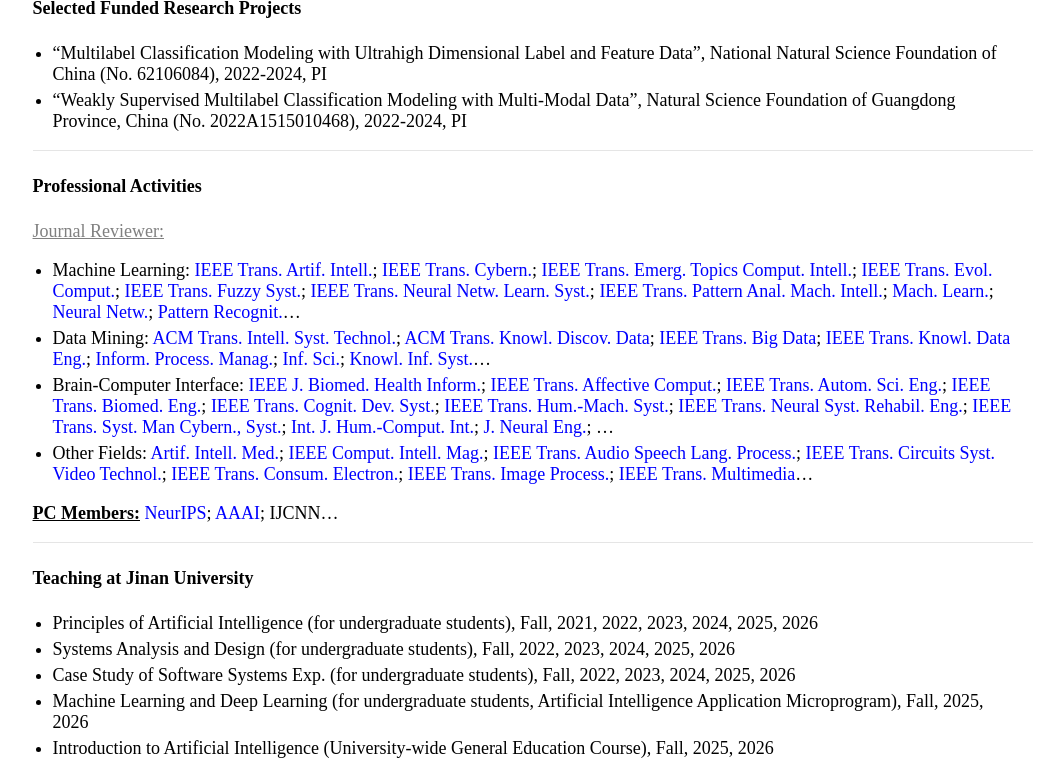
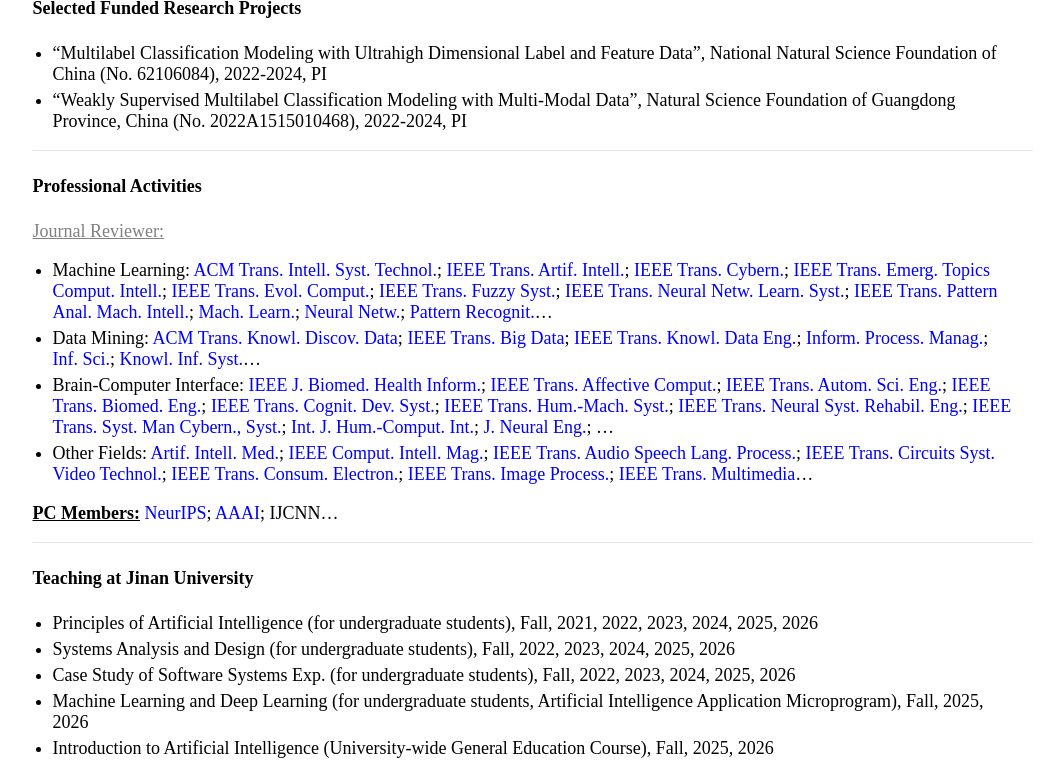
Before and after one commit to jiazhang-ml/jiazhang-ml.github.io, a Jekyll site: the page built from index.md, in a window 1280 px wide and 900 px high, scrolled down 1882 px, cut to the strip 0-773 px from the top of the window. Shown: the whole strip, without its empty margins (107-1171 px from the left). Built offline with Jekyll 4.4.1, drawn with Linux system fonts in a browser that asks for light colours.

```diff
--- a/index.md
+++ b/index.md
@@ -64,8 +64,8 @@ Research Interests: My research interests include *machine learning* and *data m
 #### Professional Activities
 
 <font color="gray"><u>Journal Reviewer:</u></font>
-* Machine Learning: [IEEE Trans. Artif. Intell.](https://mc.manuscriptcentral.com/tai-ieee); [IEEE Trans. Cybern.](https://mc.manuscriptcentral.com/cyb-ieee); [IEEE Trans. Emerg. Topics Comput. Intell.](https://mc.manuscriptcentral.com/tetci-ieee); [IEEE Trans. Evol. Comput.](https://mc.manuscriptcentral.com/tevc-ieee); [IEEE Trans. Fuzzy Syst.](https://mc.manuscriptcentral.com/tfs-ieee); [IEEE Trans. Neural Netw. Learn. Syst.](https://mc.manuscriptcentral.com/tnnls); [IEEE Trans. Pattern Anal. Mach. Intell.](https://mc.manuscriptcentral.com/tpami-cs); [Mach. Learn.](https://link.springer.com/journal/10994); [Neural Netw.](https://www.editorialmanager.com/neunet/default.aspx); [Pattern Recognit.](https://www.sciencedirect.com/journal/pattern-recognition)...
-* Data Mining: [ACM Trans. Intell. Syst. Technol.](https://mc.manuscriptcentral.com/tist); [ACM Trans. Knowl. Discov. Data](https://mc.manuscriptcentral.com/tkdd); [IEEE Trans. Big Data](https://mc.manuscriptcentral.com/tbd-cs); [IEEE Trans. Knowl. Data Eng.](https://mc.manuscriptcentral.com/tkde-cs); [Inform. Process. Manag.](https://www.editorialmanager.com/ipm/default.aspx); [Inf. Sci.](https://www.sciencedirect.com/journal/information-sciences); [Knowl. Inf. Syst.](https://www.springer.com/journal/10115)...
+* Machine Learning: [ACM Trans. Intell. Syst. Technol.](https://mc.manuscriptcentral.com/tist); [IEEE Trans. Artif. Intell.](https://mc.manuscriptcentral.com/tai-ieee); [IEEE Trans. Cybern.](https://mc.manuscriptcentral.com/cyb-ieee); [IEEE Trans. Emerg. Topics Comput. Intell.](https://mc.manuscriptcentral.com/tetci-ieee); [IEEE Trans. Evol. Comput.](https://mc.manuscriptcentral.com/tevc-ieee); [IEEE Trans. Fuzzy Syst.](https://mc.manuscriptcentral.com/tfs-ieee); [IEEE Trans. Neural Netw. Learn. Syst.](https://mc.manuscriptcentral.com/tnnls); [IEEE Trans. Pattern Anal. Mach. Intell.](https://mc.manuscriptcentral.com/tpami-cs); [Mach. Learn.](https://link.springer.com/journal/10994); [Neural Netw.](https://www.editorialmanager.com/neunet/default.aspx); [Pattern Recognit.](https://www.sciencedirect.com/journal/pattern-recognition)...
+* Data Mining: [ACM Trans. Knowl. Discov. Data](https://mc.manuscriptcentral.com/tkdd); [IEEE Trans. Big Data](https://mc.manuscriptcentral.com/tbd-cs); [IEEE Trans. Knowl. Data Eng.](https://mc.manuscriptcentral.com/tkde-cs); [Inform. Process. Manag.](https://www.editorialmanager.com/ipm/default.aspx); [Inf. Sci.](https://www.sciencedirect.com/journal/information-sciences); [Knowl. Inf. Syst.](https://www.springer.com/journal/10115)...
 * Brain-Computer Interface: [IEEE J. Biomed. Health Inform.](https://mc.manuscriptcentral.com/jbhi-embs); [IEEE Trans. Affective Comput.](https://mc.manuscriptcentral.com/taffc-cs); [IEEE Trans. Autom. Sci. Eng.](https://mc.manuscriptcentral.com/t-ase); [IEEE Trans. Biomed. Eng.](https://mc.manuscriptcentral.com/tbme-embs); [IEEE Trans. Cognit. Dev. Syst.](https://mc.manuscriptcentral.com/tcds-ieee); [IEEE Trans. Hum.-Mach. Syst.](https://mc.manuscriptcentral.com/thms); [IEEE Trans. Neural Syst. Rehabil. Eng.](https://mc.manuscriptcentral.com/tnsre-embs); [IEEE Trans. Syst. Man Cybern., Syst.](https://mc.manuscriptcentral.com/systems); [Int. J. Hum.-Comput. Int.](https://mc.manuscriptcentral.com/hihc); [J. Neural Eng.](https://mc04.manuscriptcentral.com/jne-iop); ...
 * Other Fields: [Artif. Intell. Med.](https://www.editorialmanager.com/aiim/Default.aspx); [IEEE Comput. Intell. Mag.](https://mc.manuscriptcentral.com/cim-ieee); [IEEE Trans. Audio Speech Lang. Process.](https://mc.manuscriptcentral.com/tasl-ieee); [IEEE Trans. Circuits Syst. Video Technol.](https://mc.manuscriptcentral.com/tcsvt); [IEEE Trans. Consum. Electron.](https://mc.manuscriptcentral.com/tce-ieee); [IEEE Trans. Image Process.](https://mc.manuscriptcentral.com/tip-ieee); [IEEE Trans. Multimedia](https://mc.manuscriptcentral.com/tmm-ieee)...
 
```
